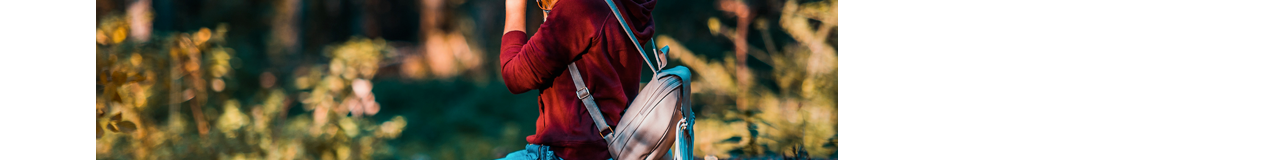
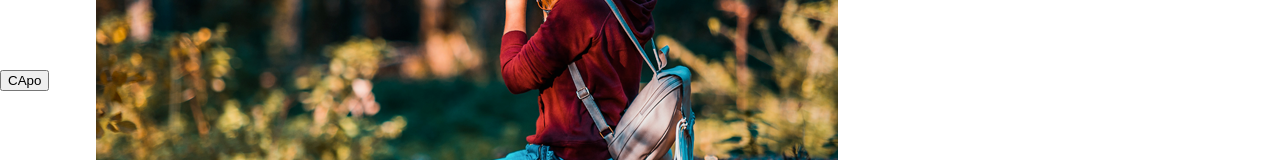
Before and after one commit to 42millones/ToursBlog, a plain HTML site: page index.html in a window 1280 px wide. Shown: the part 1770-1930 px from the top of the page. Drawn offline with Linux system fonts and the light colour scheme.

```diff
--- a/index.html
+++ b/index.html
@@ -149,6 +149,7 @@
 
             </div>
         </section>
+        <button>CApo</button>
     </main>
 
     <script src="./js/jquery.min.js"></script>
```
